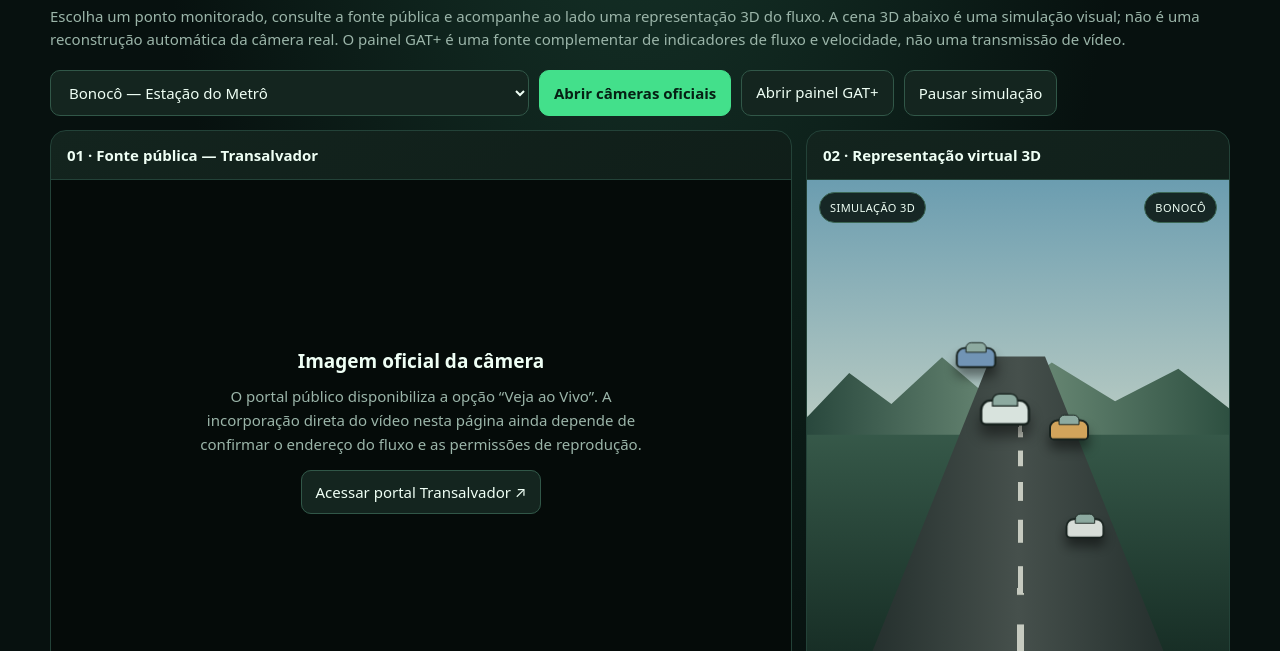
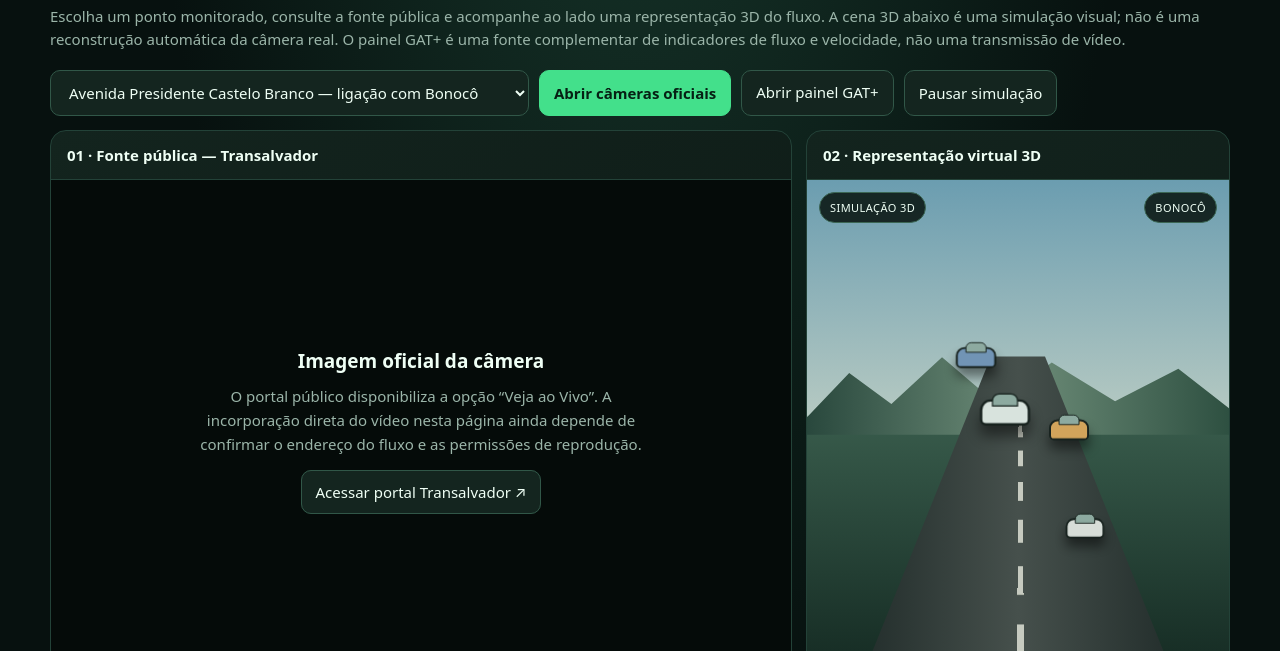
Before and after one commit to alecbomfim-png/Aurora-Connect-v02, a plain HTML site: page projeto/aurora-connect-v03/central-virtual-transito.html in a window 1280 px wide. Shown: the part 149-800 px from the top of the page. Drawn offline with Linux system fonts and the light colour scheme.

Commit message:
Complete the eight public traffic camera locations

```diff
--- a/projeto/aurora-connect-v03/central-virtual-transito.html
+++ b/projeto/aurora-connect-v03/central-virtual-transito.html
@@ -44,6 +44,7 @@ button.primary{background:var(--green);color:#062014;border-color:var(--green);f
 <p class="intro">Escolha um ponto monitorado, consulte a fonte pública e acompanhe ao lado uma representação 3D do fluxo. A cena 3D abaixo é uma simulação visual; não é uma reconstrução automática da câmera real. O painel GAT+ é uma fonte complementar de indicadores de fluxo e velocidade, não uma transmissão de vídeo.</p>
 <div class="toolbar">
 <select id="camera" aria-label="Selecionar câmera">
+<option value="Avenida Presidente Castelo Branco — ligação com Bonocô">Avenida Presidente Castelo Branco — ligação com Bonocô</option>
 <option value="Bonocô — Estação do Metrô">Bonocô — Estação do Metrô</option>
 <option value="Avenida Paralela — marginal de acesso à Av. Luís Eduardo Magalhães">Paralela — marginal de acesso à Av. Luís Eduardo Magalhães</option>
 <option value="Avenida Orlando Gomes — Piatã">Orlando Gomes — Piatã</option>
```
